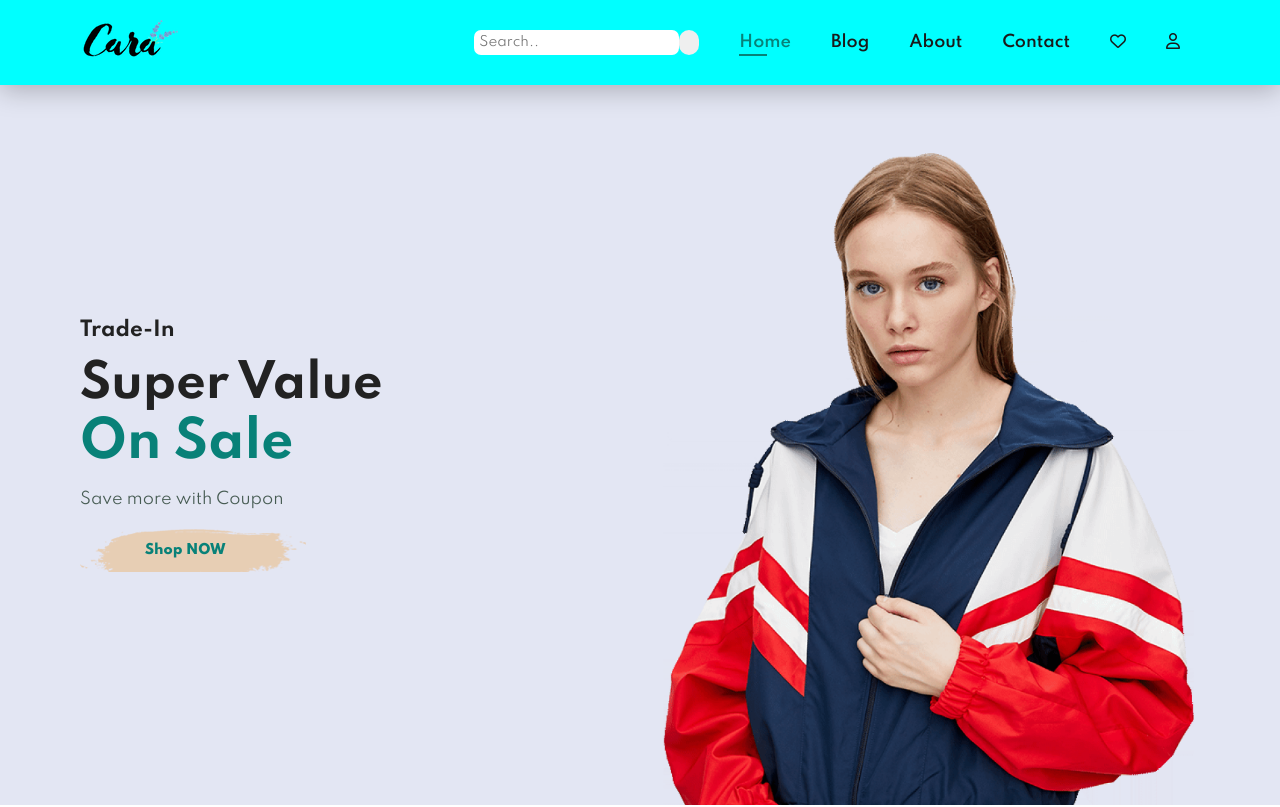
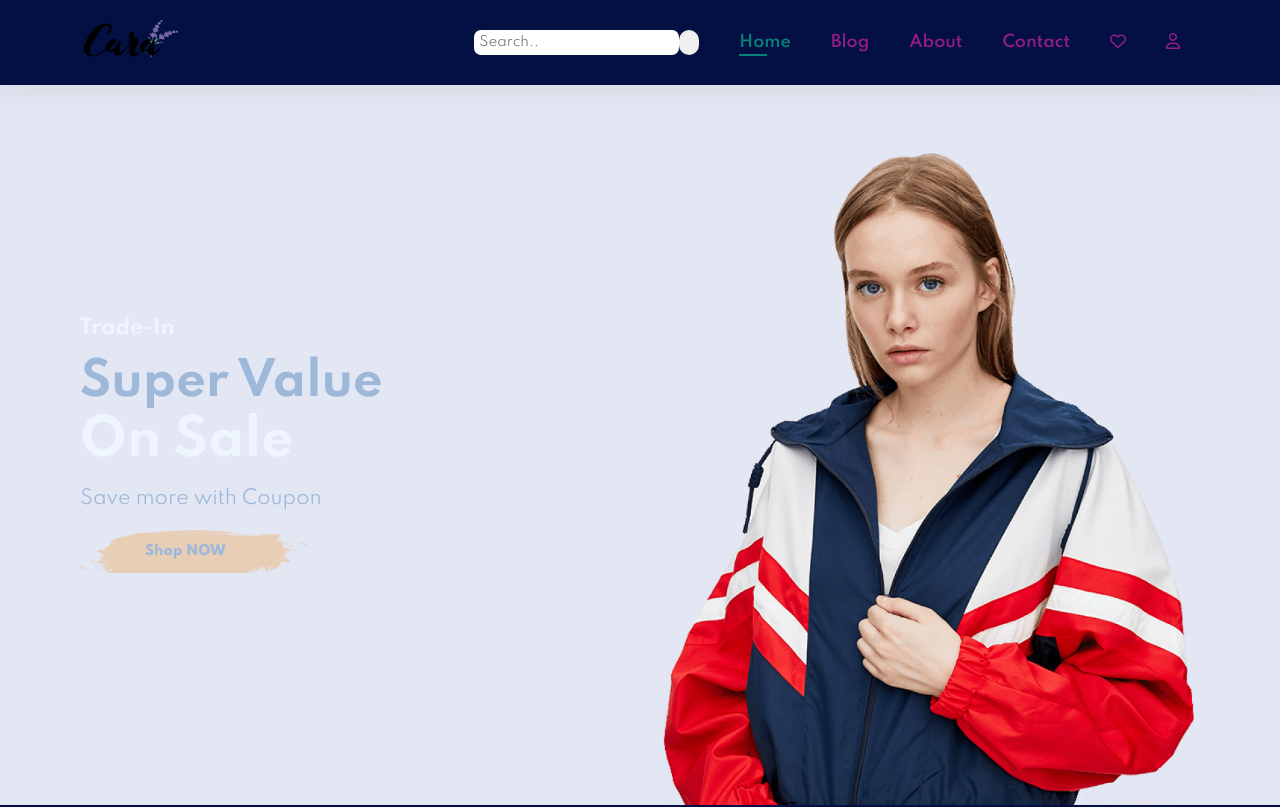
Before and after one commit to reinardusk/hackathon0, a plain HTML site: page index.html in a window 1280 px wide. Shown: the top 807 px of the page. Drawn offline with Linux system fonts and the light colour scheme.

Commit message:
styleing css

```diff
--- a/style.css
+++ b/style.css
@@ -21,12 +21,12 @@ h1 {
 h2 {
   font-size: 46px;
   line-height: 54px;
-  color: #222;
+  color: #9EB8D9;
 }
 
 h4 {
   font-size: 20px;
-  color: #222;
+  color: #EEF5FF;
 }
 
 h6 {
@@ -35,8 +35,8 @@ h6 {
 }
 
 p {
-  font-size: 16px;
-  color: #465b52;
+  font-size: 19px;
+  color:#9EB8D9;
   margin: 15px 0 20px 0;
 }
 
@@ -57,8 +57,8 @@ body {
  align-items: center;
  justify-content: space-between;
  padding: 20px 80px;
- background-color: aqua;
- box-shadow: 0 5px 25px  rgba(0, 0, 0, 0.25);
+ background-color:#041044 ;
+ box-shadow: 0 5px 25px  rgba(178, 173, 173, 0.25);
  z-index: 999;
  position: sticky;
  top: 0;
@@ -87,7 +87,7 @@ body {
   text-decoration: none;
   font-size: 16px;
   font-weight: 600;
-  color: #1a1a1a;
+  color: rgb(147, 28, 135);
   transition: 0.5s ease;
 }
 
@@ -125,12 +125,12 @@ body {
   padding-bottom: 15px;
 }
 #hero h1 {
-  color: #088178;
+  color: #EEF5FF;
 }
 #hero button {
   background-image: url(img/button.png);
   background-color: transparent;
-  color: #088178;
+  color: #9EB8D9;
   border: 0;
   padding: 14px 80px 14px 65px;
   background-repeat: no-repeat;
@@ -144,6 +144,7 @@ body {
   align-items: center;
   justify-content: space-between;
   flex-wrap: wrap;
+  background-color: #041044
 }
 
 #feature .fe-box{
@@ -189,6 +190,7 @@ body {
 
 #product1 {
   text-align: center;
+  background-color: #041044;
   /* display: flex; */
   /* flex-wrap: wrap; */
 }
@@ -220,12 +222,12 @@ body {
   padding: 10px;
 }
 #product1 .pro .description span {
-  color: #222;
+  color: #9EB8D9;
   font-size: 12px;
 }
 /* nanti diedit font size vvv */
 #product1 .pro .description h6 {
-  color: #222;
+  color: #9EB8D9;
   font-size: 18px;
 }
 /* nanti diedit font size ^^^ */
```
